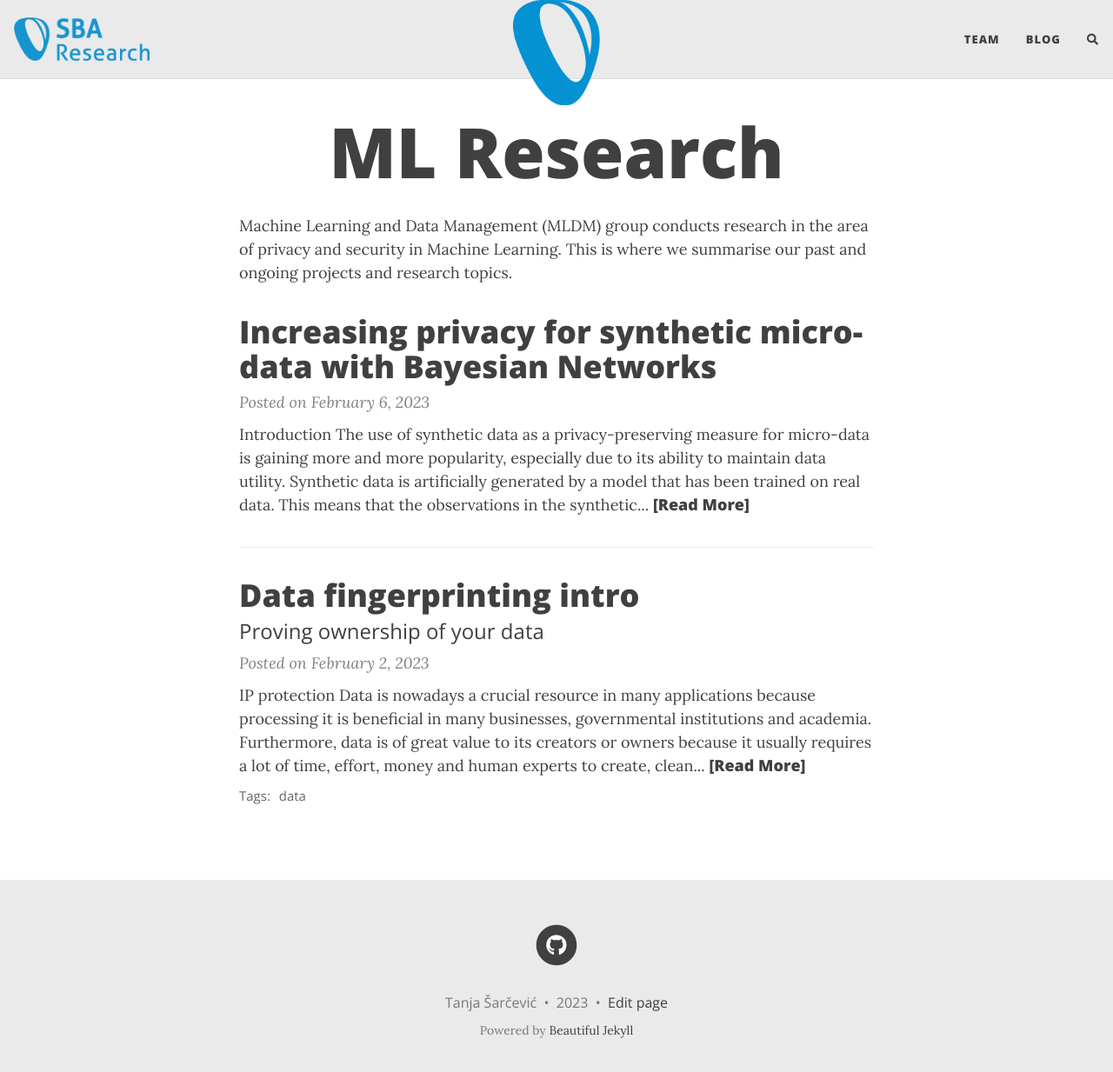
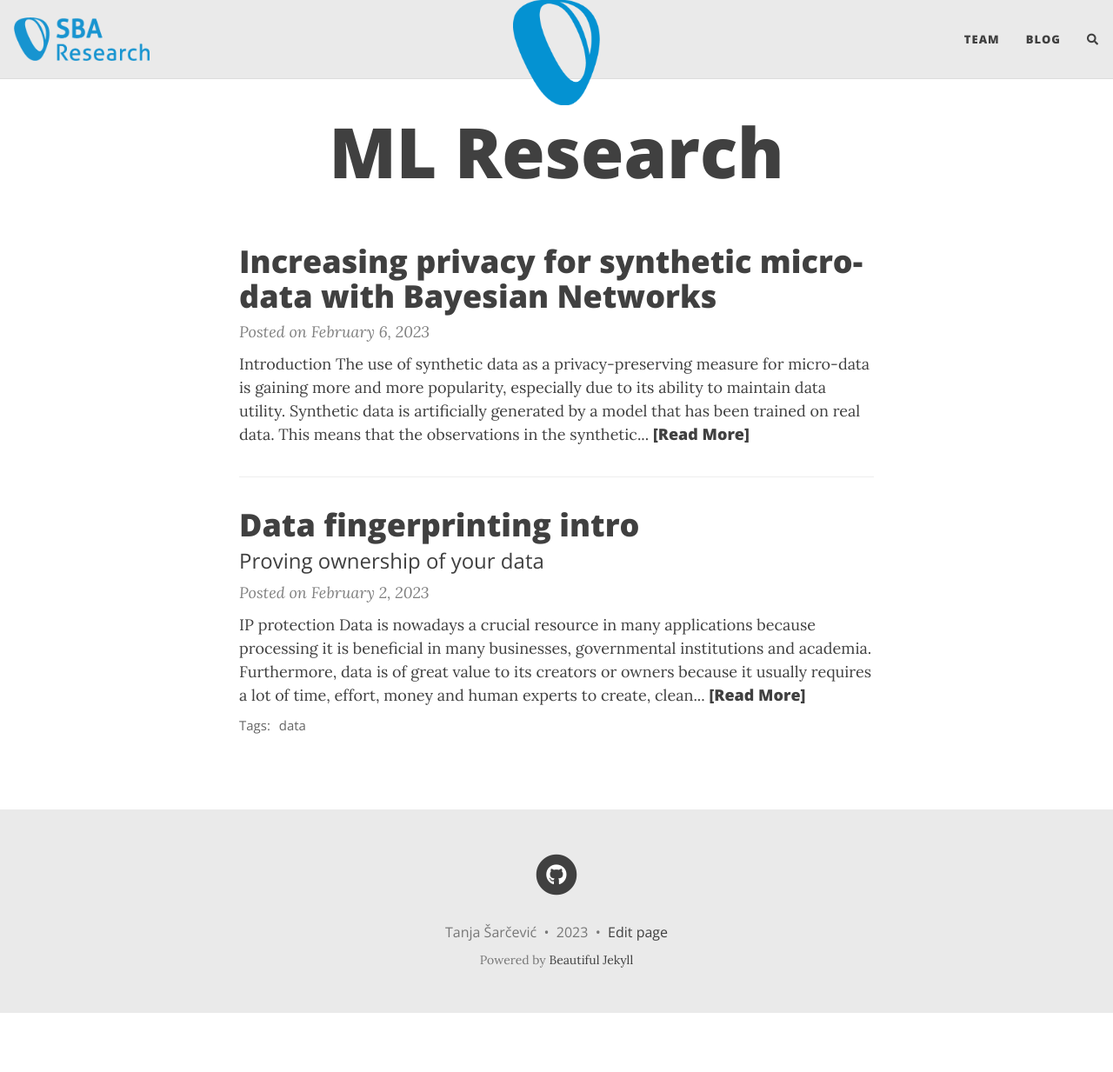
Before and after one commit to sbaresearch/mldm-machine-learning-research, a Jekyll site: the page built from blog/index.html, in a window 1280 px wide and 1246 px high. Shown: the top 1233 px of the window at 87% size. Built offline with Jekyll 4.4.1, drawn with Linux system fonts in a browser that asks for light colours; nearby versions of some CDN libraries; comment, search, counter and statistics services are not loaded; a file with an impossible date is left out.

Commit message:
Update index.html

```diff
--- a/blog/index.html
+++ b/blog/index.html
@@ -3,6 +3,3 @@ layout: home
 title: ML Research
 subtitle:
 ---
-
-Machine Learning and Data Management (MLDM) group conducts research in the area of privacy and security in Machine Learning.
-This is where we summarise our past and ongoing projects and research topics.
```
